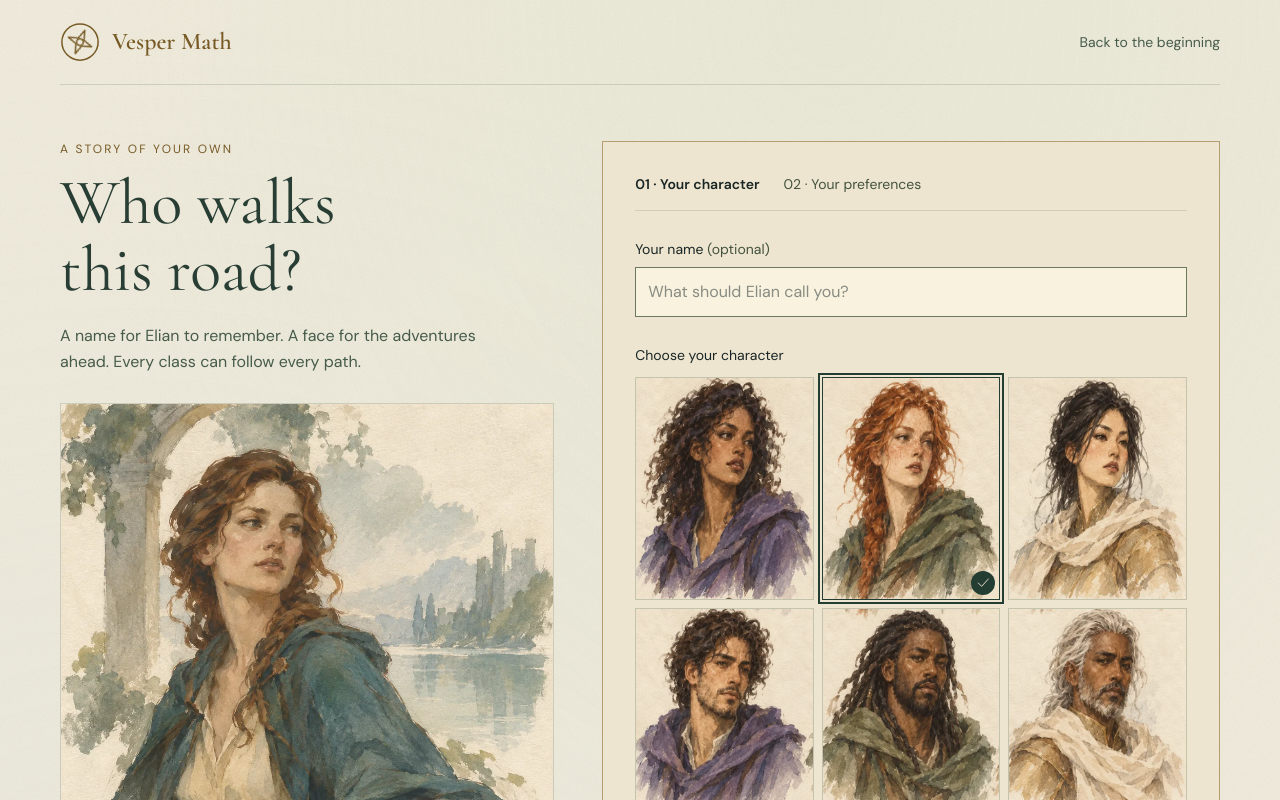
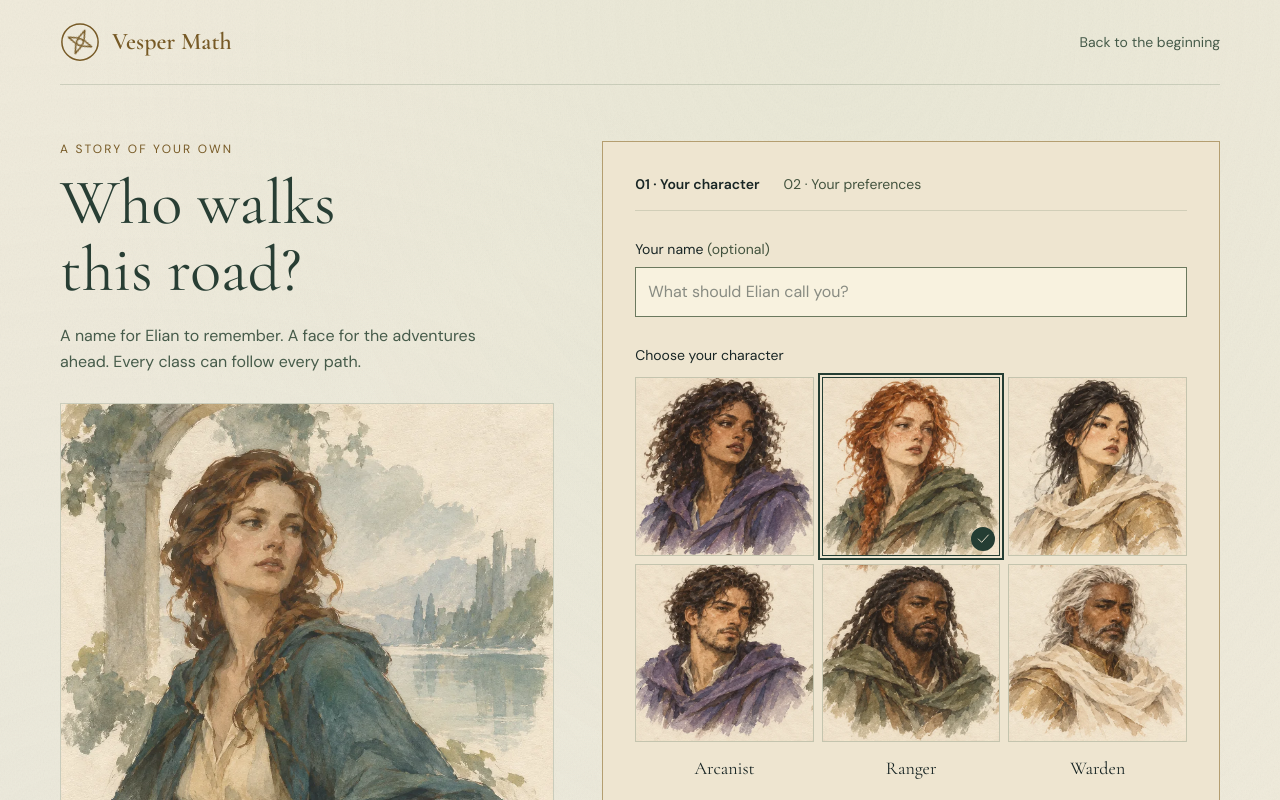
Before and after one commit to joshuawenning/vesper-math, a Next.js app: page /begin in a window 1280 px wide. Shown: the top 800 px of the page. Built offline with nearby package versions, Linux system fonts and the light colour scheme.

Commit message:
Preserve square character portrait proportions in setup

```diff
--- a/src/components/welcome/onboarding.tsx
+++ b/src/components/welcome/onboarding.tsx
@@ -104,7 +104,7 @@ function Setup() {
                     onClick={() => setPersona(character.id)}
                     className={`relative overflow-hidden border ${persona === character.id ? 'border-forest ring-2 ring-forest ring-offset-2 ring-offset-paper' : 'border-[#909c8370] hover:border-forest'}`}
                   >
-                    <CharacterPortrait persona={character.id} className="aspect-[4/5] w-full" />
+                    <CharacterPortrait persona={character.id} className="aspect-square w-full" />
                     {persona === character.id && (
                       <span className="absolute bottom-1 right-1 grid size-6 place-items-center rounded-full bg-forest text-paper">
                         <Icon name="check" className="size-4" />
```
